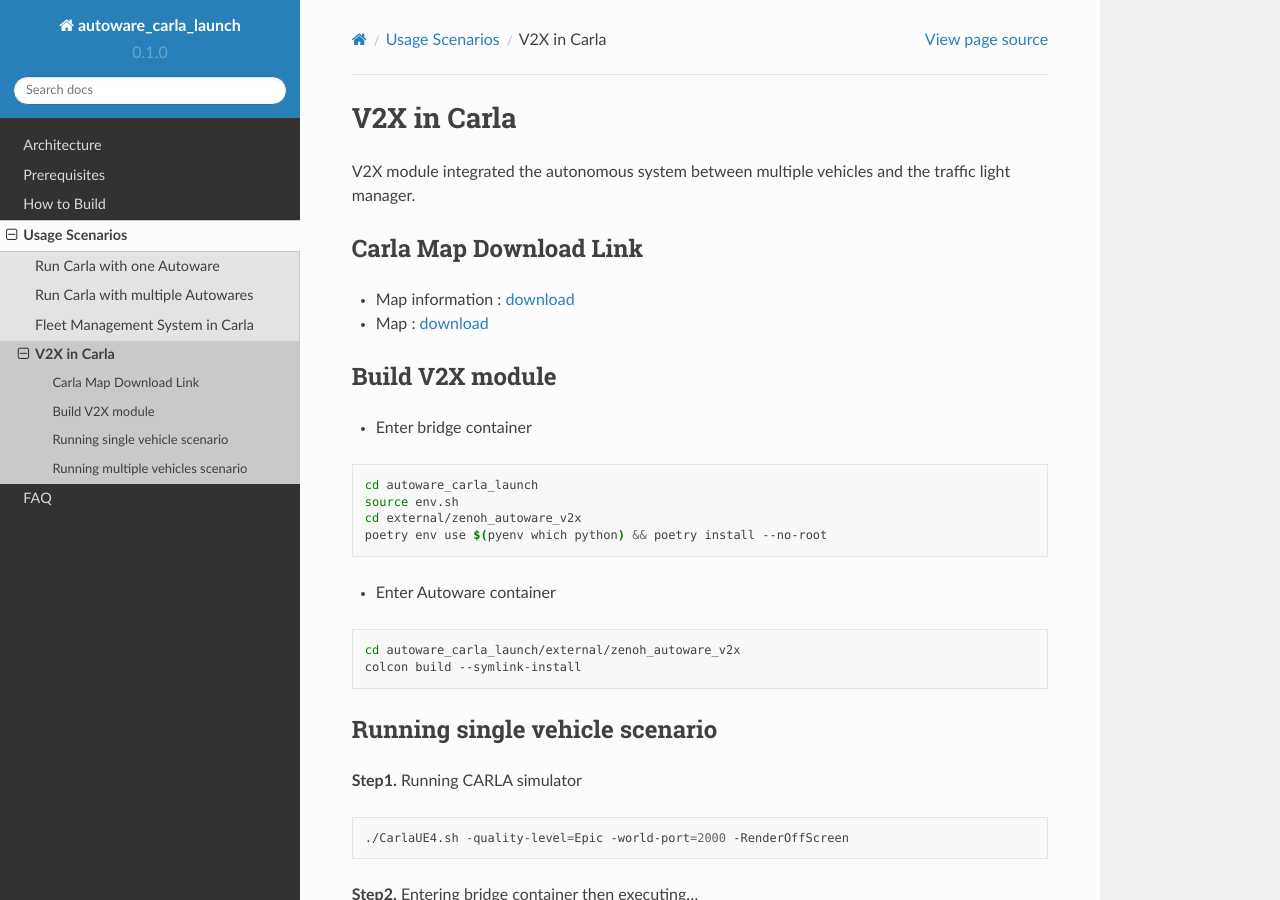
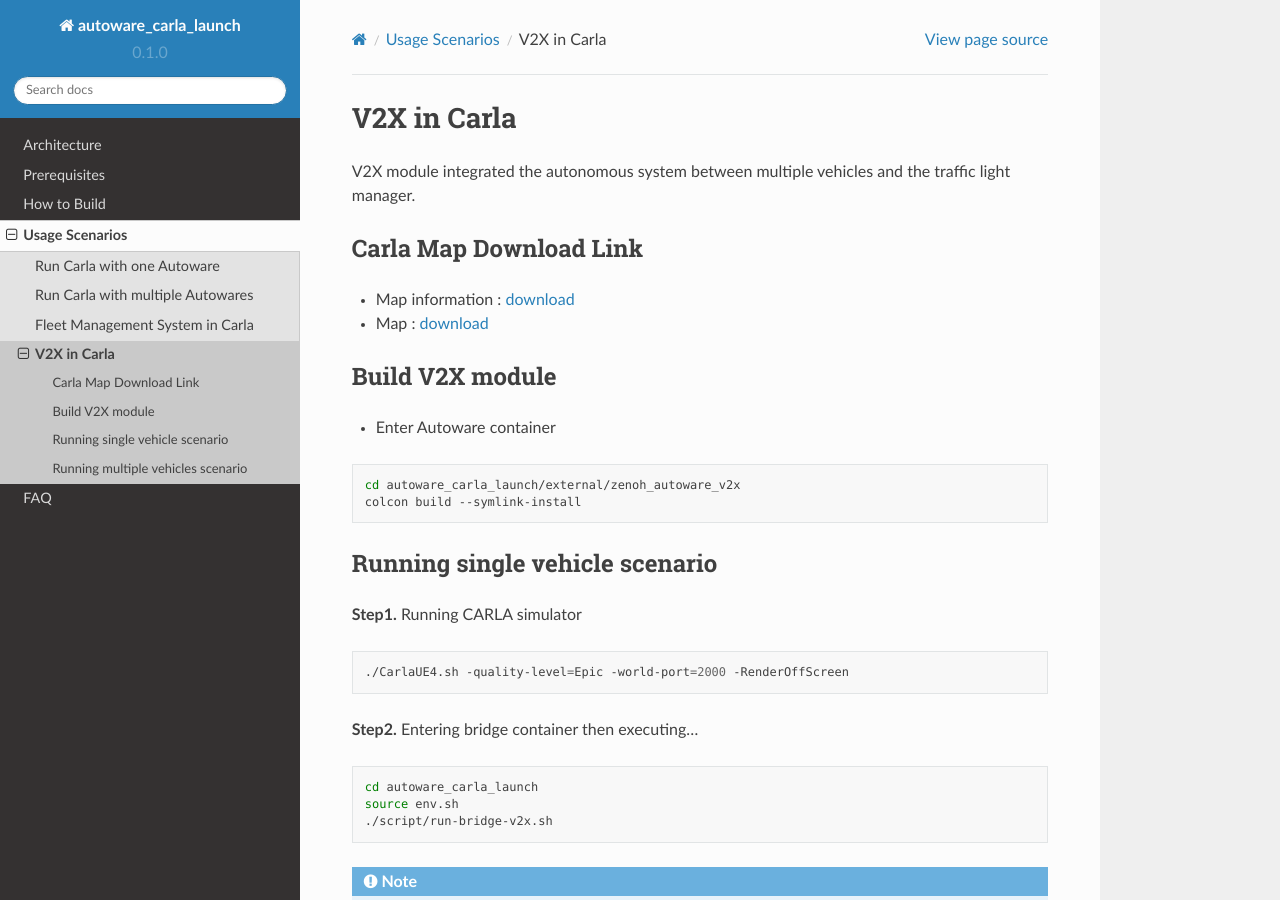
Before and after one commit to evshary/autoware_carla_launch, a Sphinx documentation site: the page built from docs/scenarios/v2x.rst, in a window 1280 px wide and 900 px high. Built offline with Sphinx 7.4.7 and the Read the Docs theme 2.0.0, drawn with Linux system fonts in a browser that asks for light colours.

Commit message:
add poetry install in v2x senario to prepare_bridge

```diff
--- a/docs/scenarios/v2x.rst
+++ b/docs/scenarios/v2x.rst
@@ -13,15 +13,6 @@
 
 Build V2X module
 ----------------
-
-* Enter bridge container
-
-.. code-block:: bash
-
-   cd autoware_carla_launch
-   source env.sh
-   cd external/zenoh_autoware_v2x
-   poetry env use $(pyenv which python) && poetry install --no-root
 
 * Enter Autoware container
 
```
Also changed, not shown: 1 other file.
